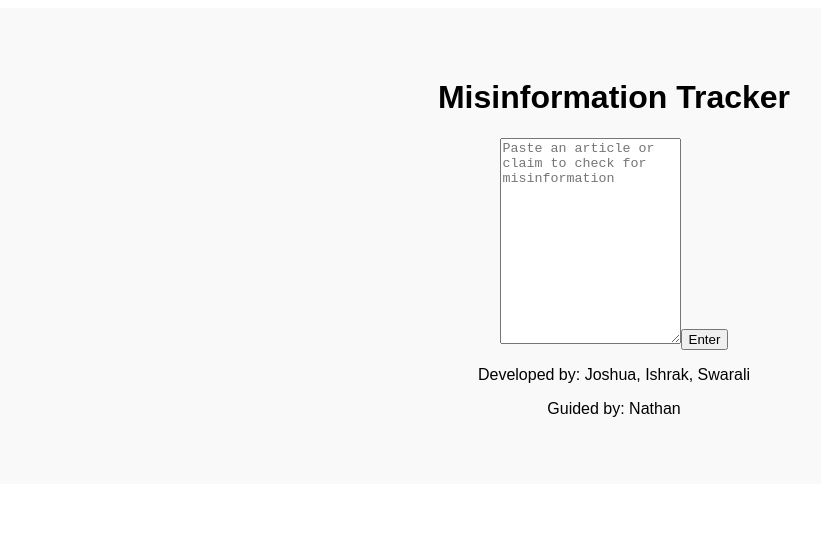
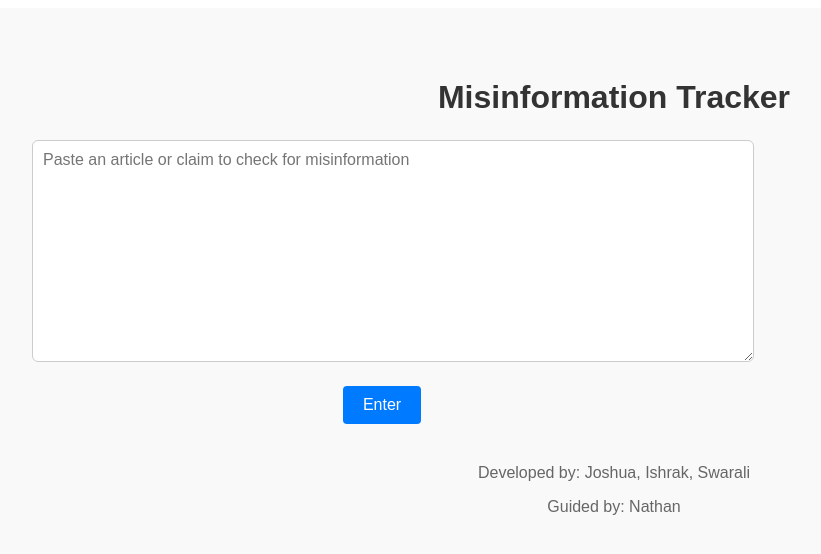
Before and after one commit to iHaveahat/c4g-group-10, a Next.js app in the folder c4g/: page / in a window 1280 px wide. Shown: the top 554 px of the page, without its empty margins (26-847 px from the left). Built offline with nearby package versions, Linux system fonts and the light colour scheme.

Commit message:
Update page.tsx

```diff
--- a/c4g/app/page.tsx
+++ b/c4g/app/page.tsx
@@ -1,13 +1,12 @@
 "use client";
 import { useState } from "react";
-// import Image from "next/image"; // Not used in this component, can be removed
 
 export default function Home() {
   const [input, setInput] = useState("");
   const [result, setResult] = useState("");
   const [confidence, setConfidence] = useState<number | null>(null);
   const [loading, setLoading] = useState(false);
-  const [displayMessage, setDisplayMessage] = useState<string | null>(null); // State for user-facing messages
+  const [displayMessage, setDisplayMessage] = useState<string | null>(null);
 
   const handleSubmit = async (e: React.FormEvent) => {
     e.preventDefault();
@@ -21,7 +20,7 @@ export default function Home() {
     setLoading(true);
     setResult("");
     setConfidence(null);
-    setDisplayMessage("⚙️ Analyzing content... Please wait."); // Show loading message
+
 
     try {
       const res = await fetch("http://localhost:5050/predict", {
@@ -33,97 +32,164 @@ export default function Home() {
       const data = await res.json();
 
       if (res.ok) {
-        // Based on Flask API's expected output (🟩 Real News / 🟥 Fake News)
         if (data.result === "🟩 Real News") {
-          setDisplayMessage(null); // Clear loading/error message
-          setResult(`✅ This claim appears to be reliable.`);
+          setDisplayMessage(null);
+          setResult("✅ This claim appears to be reliable.");
           setConfidence(data.confidence);
         } else if (data.result === "🟥 Fake News") {
-          setDisplayMessage(null); // Clear loading/error message
-          setResult(`❌ This is classified as misinformation.`);
+          setDisplayMessage(null);
+          setResult("❌ This is classified as misinformation.");
           setConfidence(data.confidence);
         } else {
-          // Fallback for unexpected 'data.result' values
           setDisplayMessage(`⚠️ Unexpected API response: ${data.result || JSON.stringify(data)}`);
-          setResult(""); // Clear result
+          setResult("");
           setConfidence(null);
         }
       } else {
-        // Handle API errors (e.g., 400 Bad Request, 500 Internal Server Error)
         setDisplayMessage(`⚠️ API Error: ${data.message || data.error || "An unknown error occurred from the backend."}`);
         setResult("");
         setConfidence(null);
       }
     } catch (err) {
-      // Handle network errors or issues
       setDisplayMessage("🚫 Could not connect to the backend. Please ensure the server is running.");
       setResult("");
       setConfidence(null);
-      console.error("API connection error:", err); // Log full error for debugging
+      console.error("API connection error:", err);
     } finally {
-      setLoading(false); // stop loading animation
+      setLoading(false);
     }
   };
 
   return (
-    <main className="max-w-xl mx-auto px-4 py-10" // main layout classes
-            style={{
-                fontFamily: 'Arial, sans-serif',
-                textAlign: 'center',
-                background: '#f9f9f9',
-                padding: '50px'
-            }}
+    <main
+      className="min-h-screen flex flex-col items-center justify-start"
+      style={{
+        fontFamily: "Arial, sans-serif",
+        background: "#f9f9f9",
+        padding: "50px",
+        textAlign: "center",
+      }}
     >
-      {/* H1 */}
-      <h1 className="text-3xl font-bold mb-6 text-black">Misinformation Tracker</h1> {/* text-gray-800 approximates #333 */}
+      <h1 style={{ color: "#333", fontSize: "2rem", marginBottom: "1.5rem" }}>
+        Misinformation Tracker
+      </h1>
 
-      <form onSubmit={handleSubmit} className="space-y-4">
+      <form onSubmit={handleSubmit} style={{ width: "100%", maxWidth: "700px" }}>
         <textarea
           value={input}
           onChange={(e) => setInput(e.target.value)}
           placeholder="Paste an article or claim to check for misinformation"
-          className="w-full p-3 border border-gray-300 rounded-lg resize-y overflow-auto text-base"
-          rows={6}
-          style={{ height: '200px' }}
+          style={{
+            width: "100%",
+            height: "200px",
+            padding: "10px",
+            fontSize: "16px",
+            resize: "vertical",
+            overflowY: "auto",
+            fontFamily: "inherit",
+            border: "1px solid #ccc",
+            borderRadius: "6px",
+          }}
         />
+        <br />
         <button
           type="submit"
-          className="mt-5 px-5 py-2 text-base cursor-pointer bg-blue-600 text-white rounded hover:bg-blue-700 transition"
-          disabled={loading} // loading disabled state
+          disabled={loading}
+          style={{
+            marginTop: "20px",
+            padding: "10px 20px",
+            fontSize: "16px",
+            cursor: "pointer",
+            backgroundColor: "#007bff",
+            color: "#fff",
+            border: "none",
+            borderRadius: "4px",
+            transition: "background 0.2s",
+            display: "inline-flex",
+            alignItems: "center",
+            justifyContent: "center",
+          }}
+          onMouseOver={(e) => (e.currentTarget.style.backgroundColor = "#0056b3")}
+          onMouseOut={(e) => (e.currentTarget.style.backgroundColor = "#007bff")}
         >
-          {loading ? "Classifying..." : "Enter"}
+          {loading ? (
+            <span className="flex items-center gap-1">
+              Classifying
+              <span className="dot bounce1">●</span>
+              <span className="dot bounce2">●</span>
+              <span className="dot bounce3">●</span>
+            </span>
+          ) : (
+            "Enter"
+          )}
         </button>
       </form>
 
-      {/* Result/Message Display Area */}
-      <div id="result-display" className="mt-8 text-lg text-black"> {/* Adjusted margin-top*/}
-        {/* Loading/Error/Initial messages */}
-        {displayMessage && (
-            <p className={`${loading ? 'text-gray-600' : 'text-yellow-600'}`}> {/* Gray for loading, yellow for warnings */}
-                {displayMessage}
-            </p>
-        )}
-
-        {/* Prediction Result */}
+      <div id="result" style={{ marginTop: "30px", fontSize: "18px", color: "#555" }}>
+        {displayMessage && <p>{displayMessage}</p>}
         {result && (
-          <div className="mt-4 p-4 rounded-lg shadow-sm"
-               style={{
-                   backgroundColor: result.includes('✅') ? '#e6ffe6' : (result.includes('❌') ? '#ffe6e6' : '#fff'), // Light green/red/white background based on result
-                   color: result.includes('✅') ? '#28a745' : (result.includes('❌') ? '#dc3545' : '#555'), // Dark green/red/default text color
-                   fontSize: '18px',
-                   textAlign: 'center' // Ensure text aligns center
-               }}
+          <div
+            style={{
+              marginTop: "10px",
+              backgroundColor: result.includes("✅")
+                ? "#e6ffe6"
+                : result.includes("❌")
+                ? "#ffe6e6"
+                : "#fff",
+              color: result.includes("✅")
+                ? "#28a745"
+                : result.includes("❌")
+                ? "#dc3545"
+                : "#555",
+              padding: "15px",
+              borderRadius: "8px",
+              fontSize: "18px",
+              fontWeight: "500",
+            }}
           >
-            <p className="text-xl font-semibold">{result}</p>
-            {confidence !== null && <p className="text-gray-700">Confidence: {confidence}%</p>}
+            <p>{result}</p>
+            {confidence !== null && (
+              <p style={{ color: "#666", marginTop: "8px" }}>
+                Confidence: {confidence}%
+              </p>
+            )}
           </div>
         )}
       </div>
 
-      <div className="mt-10 pt-5 text-gray-600"> {/* Increased margin-top for more separation */}
+      <div style={{ marginTop: "40px", color: "#666", fontSize: "16px" }}>
         <p>Developed by: Joshua, Ishrak, Swarali</p>
         <p>Guided by: Nathan</p>
       </div>
+
+      {/* Animated Dots CSS */}
+      <style jsx>{`
+        .dot {
+          font-size: 20px;
+          line-height: 0;
+          animation: bounce 1.4s infinite ease-in-out;
+        }
+        .bounce1 {
+          animation-delay: 0s;
+        }
+        .bounce2 {
+          animation-delay: 0.2s;
+        }
+        .bounce3 {
+          animation-delay: 0.4s;
+        }
+
+        @keyframes bounce {
+          0%, 80%, 100% {
+            transform: scale(0);
+            opacity: 0.4;
+          }
+          40% {
+            transform: scale(1);
+            opacity: 1;
+          }
+        }
+      `}</style>
     </main>
   );
 }
```
